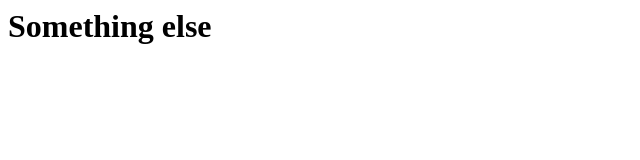
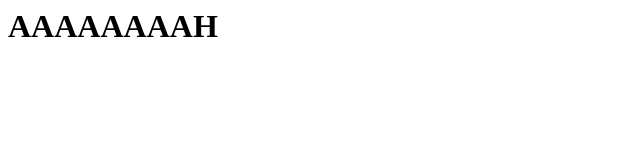
Before and after one commit to Sssanp/Week-4-Class-Build, a plain HTML site: page index.html in a window 1280 px wide. Shown: the whole page, without its empty margins (0-640 px from the left). Drawn offline with Linux system fonts and the light colour scheme.

Commit message:
WHY AM I LIKE THIS

```diff
--- a/index.html
+++ b/index.html
@@ -3,6 +3,6 @@
         <title>Week 4 Class Build</title>
     </head>
     <body>
-        <h1>Something else</h1>
+        <h1>AAAAAAAAH</h1>
     </body>
 </html>
```
